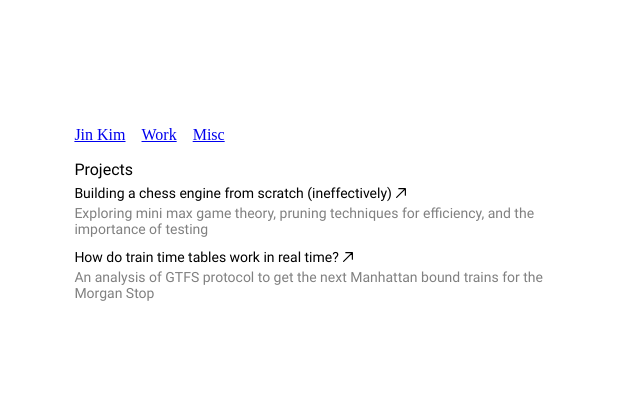
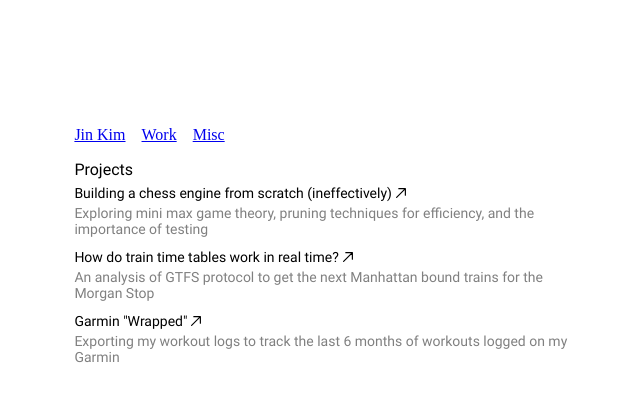
Before and after one commit to jinsung-kim/react-personal-homepage, a React (Create React App) app: page /misc in a window 1280 px wide. Shown: the top 400 px of the page, without its empty margins (60-700 px from the left). Built offline with nearby package versions, Linux system fonts and the light colour scheme.

Commit message:
Add Garmin project

```diff
--- a/src/pages/Misc.jsx
+++ b/src/pages/Misc.jsx
@@ -15,7 +15,11 @@ const PROJECTS = [
         title: 'How do train time tables work in real time?',
         subtitle: 'An analysis of GTFS protocol to get the next Manhattan bound trains for the Morgan Stop'
     },
-    // TODO: Add Garmin analysis when it's done.
+    {
+        redirectTo: 'https://github.com/jinsung-kim/internet-experiments/blob/main/garmin_analysis.ipynb',
+        title: 'Garmin "Wrapped"',
+        subtitle: 'Exporting my workout logs to track the last 6 months of workouts logged on my Garmin'
+    }
     // TODO: Add Spotify stuff when it comes in.
 ]
 
```
